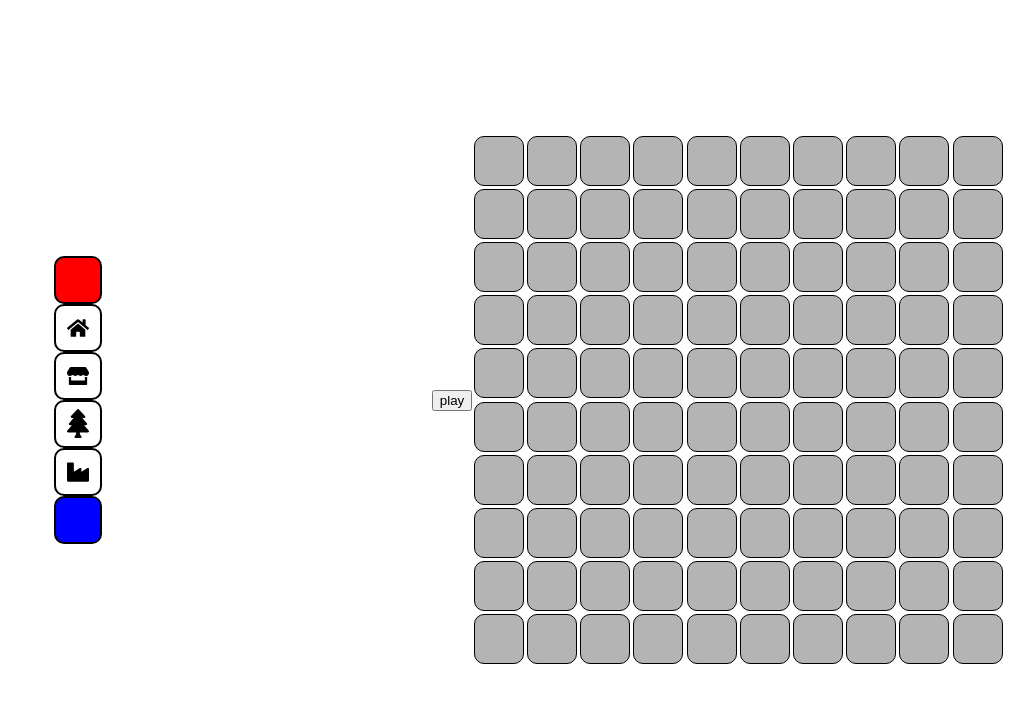
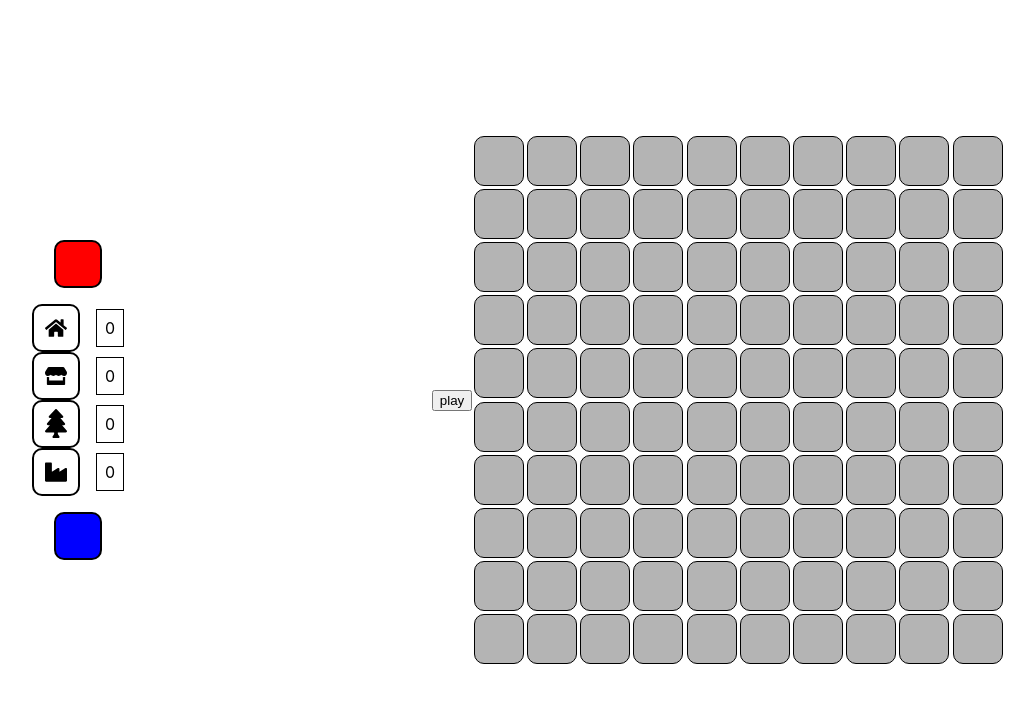
Before and after one commit to lulup52/gestiongame, a React (Create React App) app: page / in a window 1280 px wide. Shown: the top 702 px of the page, without its empty margins (50-1084 px from the left). Built offline with nearby package versions, Linux system fonts and the light colour scheme.

Commit message:
ajout du compteur de props

```diff
--- a/src/components/MenuSection.jsx
+++ b/src/components/MenuSection.jsx
@@ -27,13 +27,28 @@ export default function MenuSection({holMenueSlect, hintManager}) {
   return (
     <>
       <div className="menuSection">
-
+          <div>
             <div className='menuOption trash' id='trash' onClick={e => manageHolingProps(e)}></div>
+          </div>
+          <div className='propsAndCounter'>
             <div className='menuOption house' id='house' onClick={e => manageHolingProps(e)}></div>
+            <p>0</p>
+          </div>
+          <div className='propsAndCounter'>
             <div className='menuOption store' id='store' onClick={e => manageHolingProps(e)}></div>
+            <p>0</p>
+          </div>
+          <div className='propsAndCounter'>
             <div className='menuOption tree' id='tree' onClick={e => manageHolingProps(e)}></div>
+            <p>0</p>
+          </div>
+          <div className='propsAndCounter'>
             <div className='menuOption industry' id='industry' onClick={e => manageHolingProps(e)}></div>
+            <p>0</p>
+          </div>
+          <div>
             <div className='menuOption hint' id='hint' onClick={e => manageHint(e)}></div>
+          </div>
       </div>
 
     </>
--- a/src/sass/menuSection.css
+++ b/src/sass/menuSection.css
@@ -1,3 +1,8 @@
+p {
+  padding: 0;
+  margin: 0;
+}
+
 .menuSection {
   width: 20vw;
   display: -webkit-box;
@@ -56,9 +61,26 @@
 
 .trash {
   background-color: red;
+  margin-bottom: 1rem;
 }
 
 .hint {
   background-color: blue;
+  margin-top: 1rem;
+}
+
+.propsAndCounter {
+  display: -webkit-box;
+  display: -ms-flexbox;
+  display: flex;
+}
+
+.propsAndCounter p {
+  margin: auto 0 auto 1rem;
+  padding: .5rem;
+  border: 1px black solid;
+  height: -webkit-fit-content;
+  height: -moz-fit-content;
+  height: fit-content;
 }
 /*# sourceMappingURL=menuSection.css.map */
--- a/src/sass/menuSection.scss
+++ b/src/sass/menuSection.scss
@@ -1,3 +1,7 @@
+p {
+    padding: 0;
+    margin: 0;
+}
 .menuSection {
     width: 20vw;
     display: flex;
@@ -44,7 +48,19 @@
 
 .trash {
     background-color: red;
+    margin-bottom: 1rem;
 }
 .hint {
     background-color: blue;
+    margin-top: 1rem;
 }
+
+.propsAndCounter {
+    display: flex;
+    p {
+        margin: auto 0 auto 1rem;
+        padding: .5rem;
+        border: 1px black solid;
+        height: fit-content;
+    }
+}
```
Also changed, not shown: 1 other file (tests, documents, lock files or other folders). Lines whose indentation alone changed are shown as unchanged.
